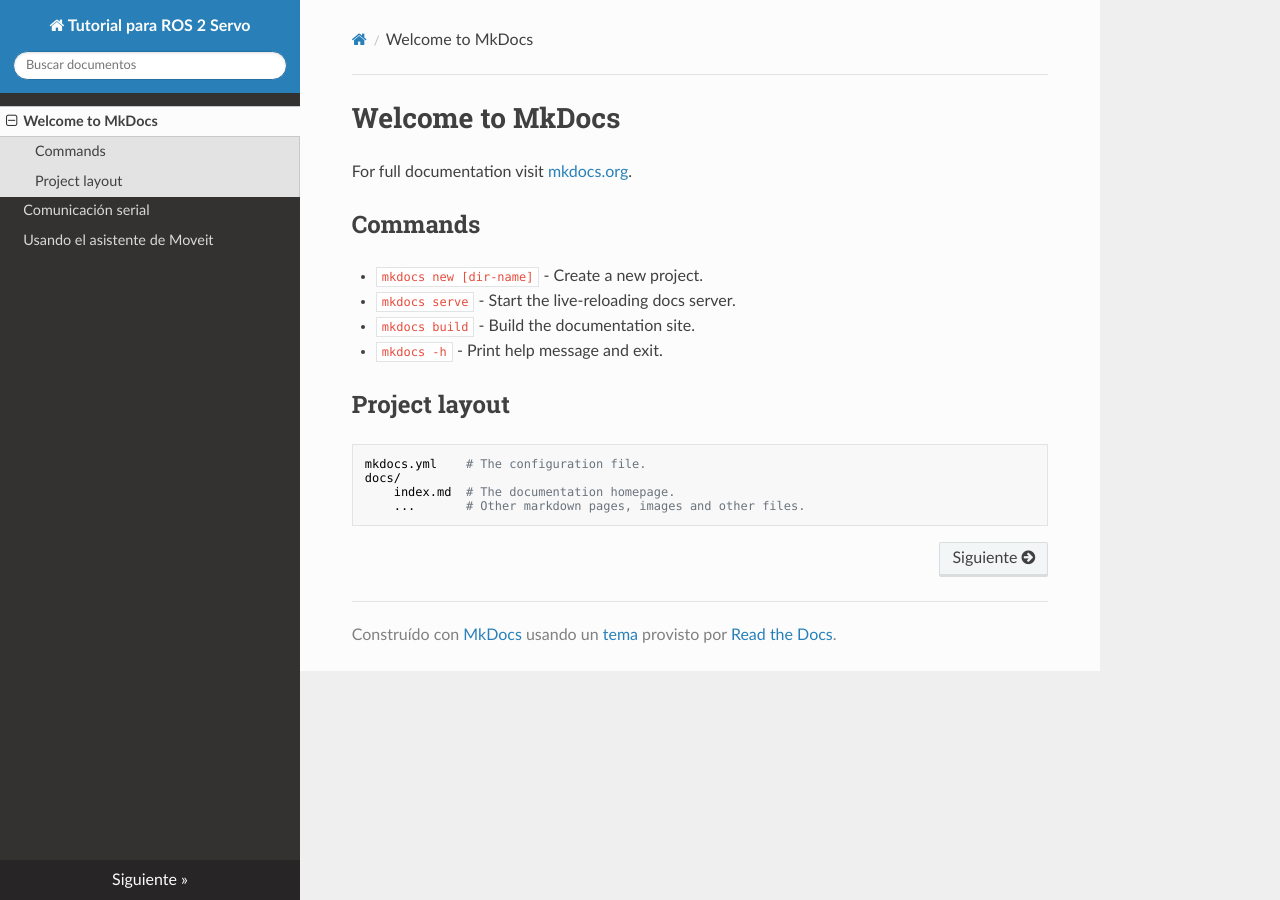
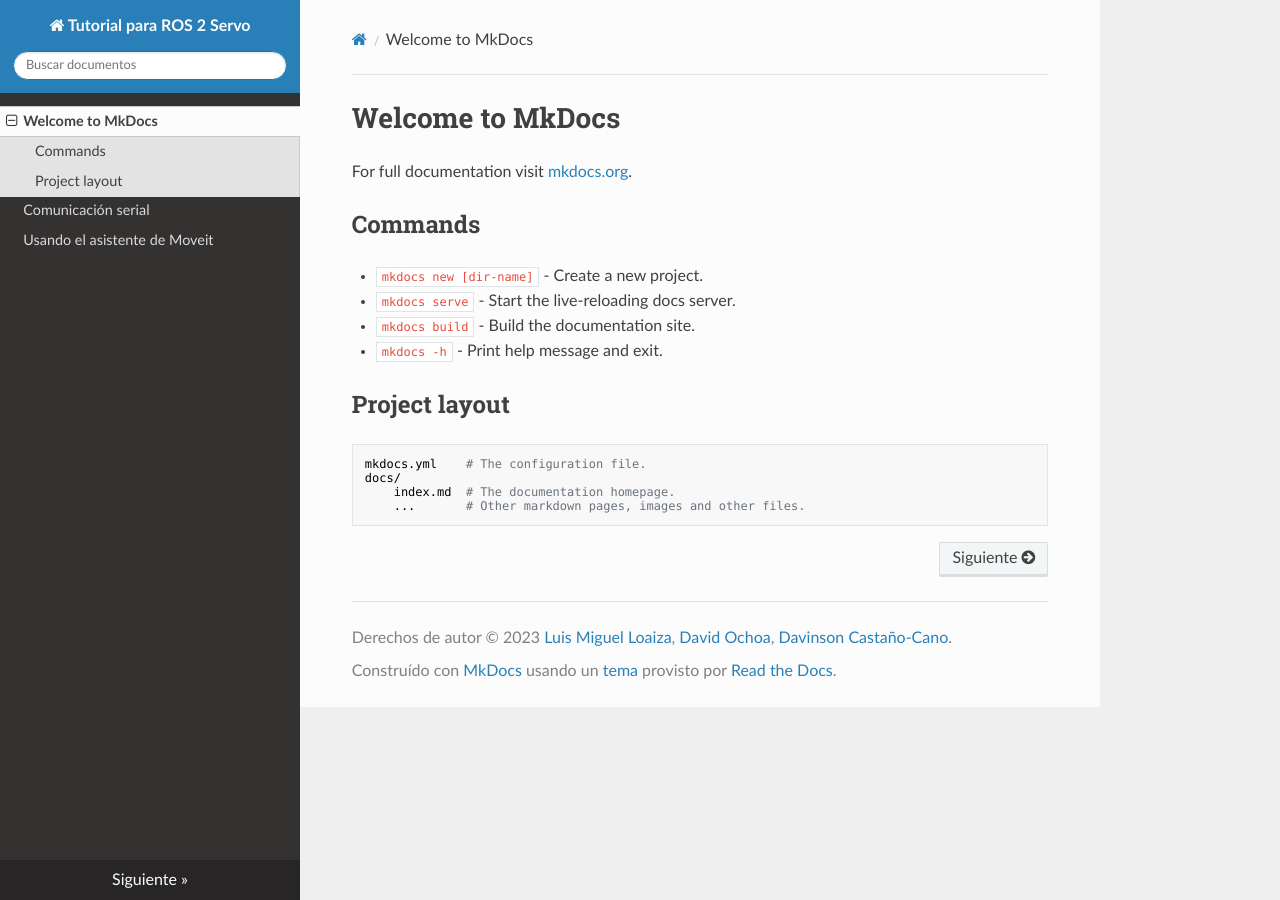
Before and after one commit to semillero-ares/ros2_servo, an MkDocs documentation site: the page built from docs/index.md, in a window 1280 px wide. Built offline with MkDocs 1.6.1, drawn with Linux system fonts in a browser that asks for light colours; nearby versions of some CDN libraries.

Commit message:
agregando autores

```diff
--- a/mkdocs.yml
+++ b/mkdocs.yml
@@ -1,4 +1,10 @@
 site_name: Tutorial para ROS 2 Servo
+
+copyright: >
+  Derechos de autor &copy; 2023
+  <a href="https://github.com/Ph0n1x0">Luis Miguel Loaiza</a>,
+  <a href="https://github.com/David-8a">David Ochoa</a>,
+  <a href="https://github.com/davinsony">Davinson Castaño-Cano</a>.
 
 theme:
   name: readthedocs
```
